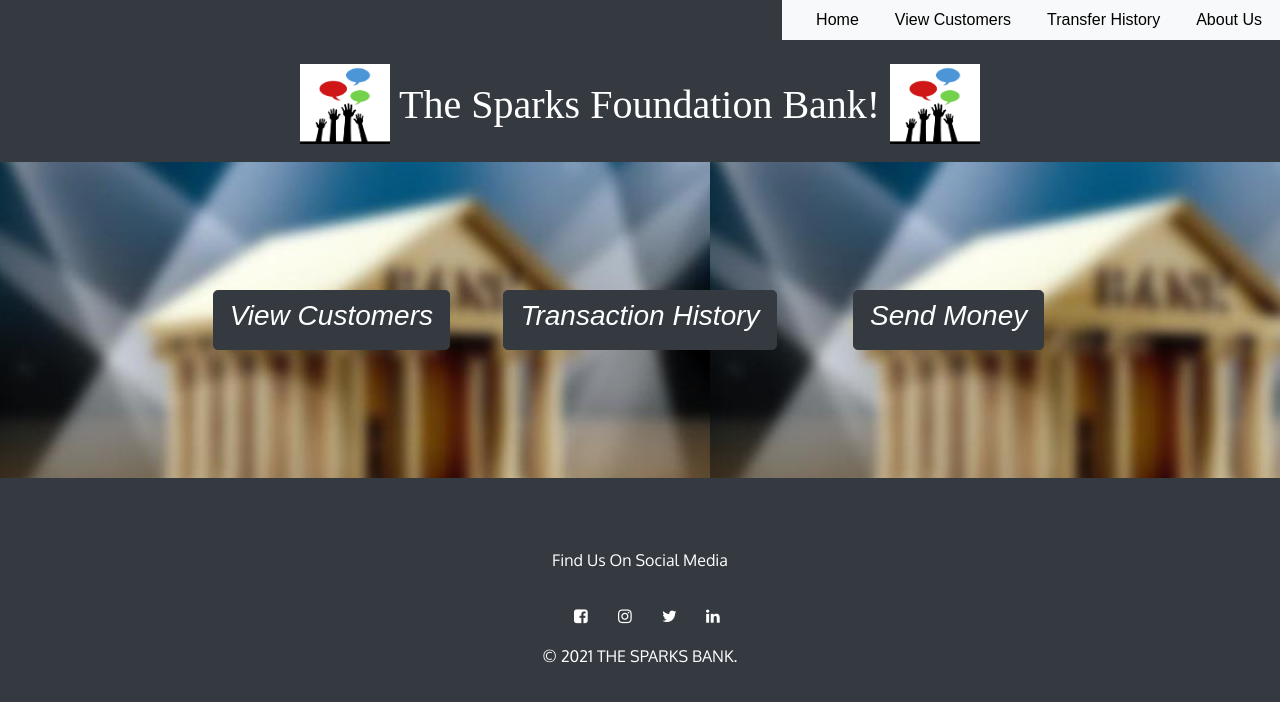
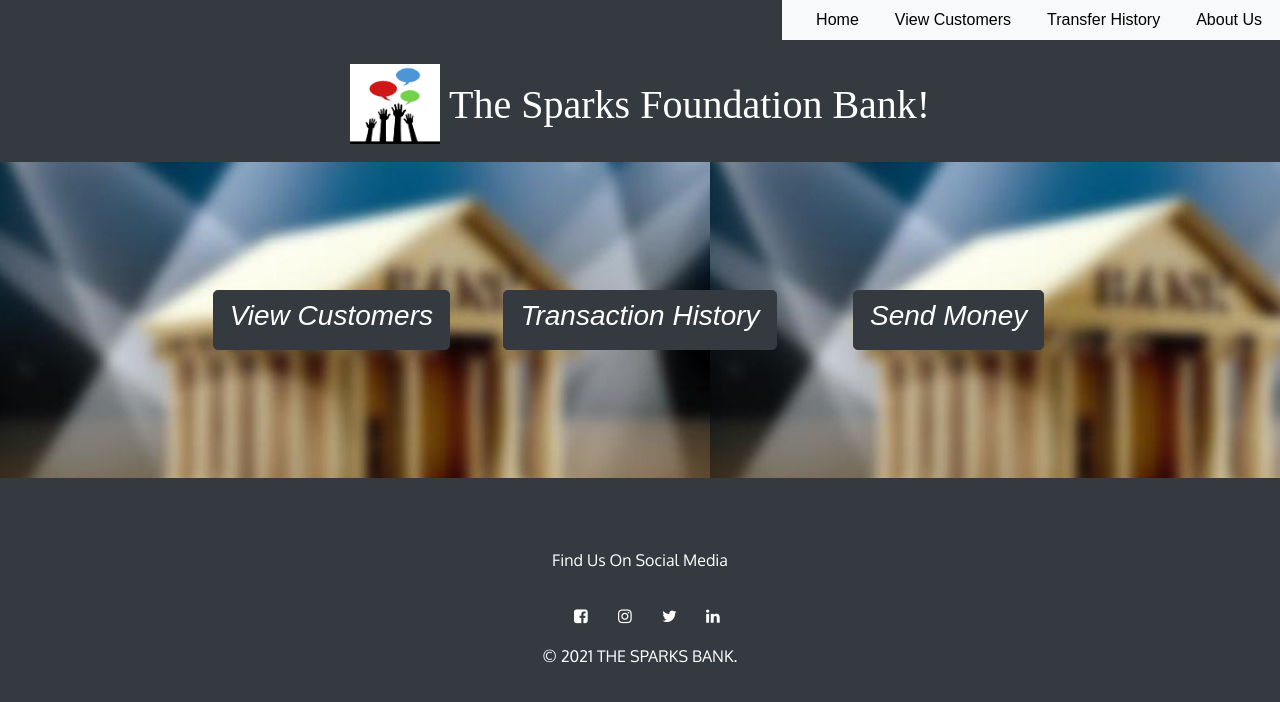
Before and after one commit to udaykiran-i/Basic-Banking-System, a plain HTML site: page index.html in a window 1280 px wide. Drawn offline with nearby package versions, Linux system fonts and the light colour scheme.

Commit message:
Update index.html

```diff
--- a/index.html
+++ b/index.html
@@ -60,7 +60,7 @@
     <h1>
    <img src="logo for website.png" width="90px" height="90px">
       The Sparks Foundation Bank!
-      <img src="logo for website.png" width="90px" height="90px">
+      <!--<img src="logo for website.png" width="90px" height="90px">-->
     </h1>
   </div>
 </section>
```
